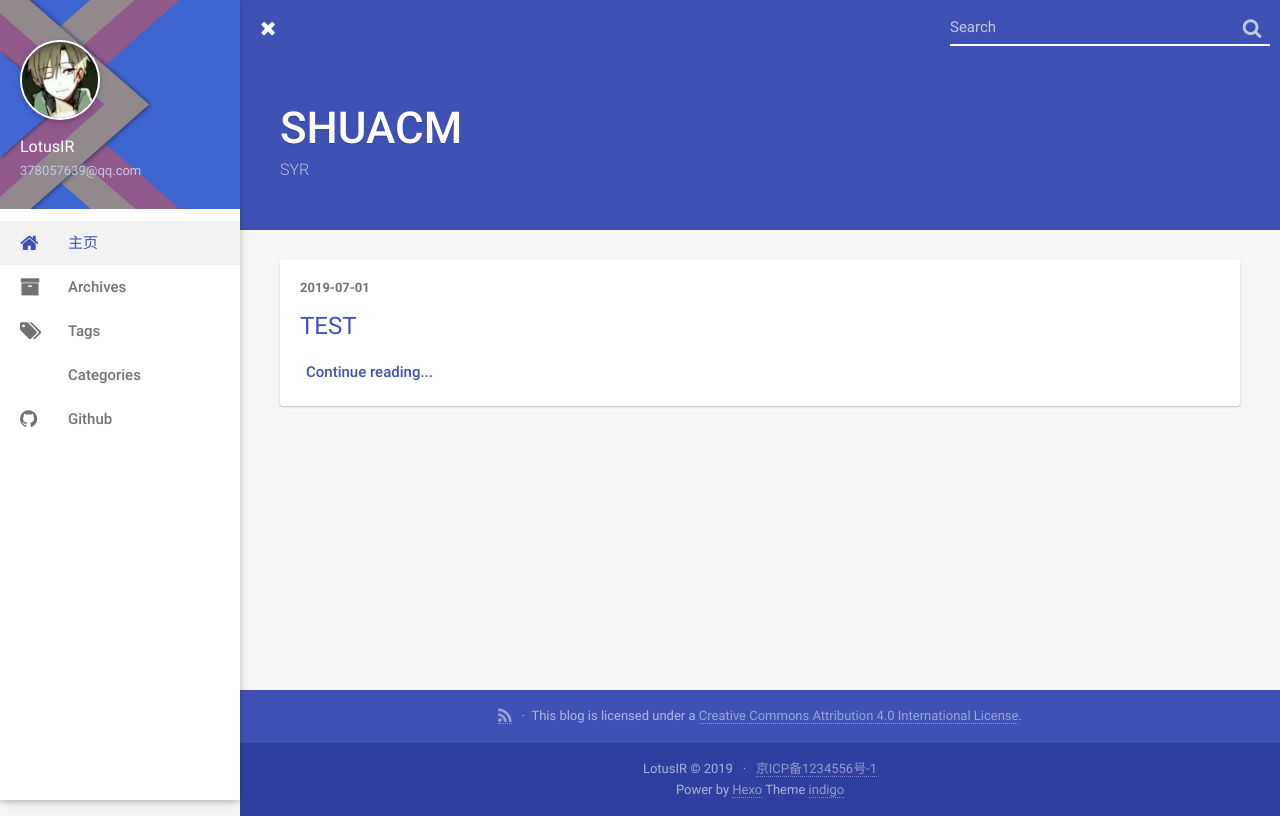
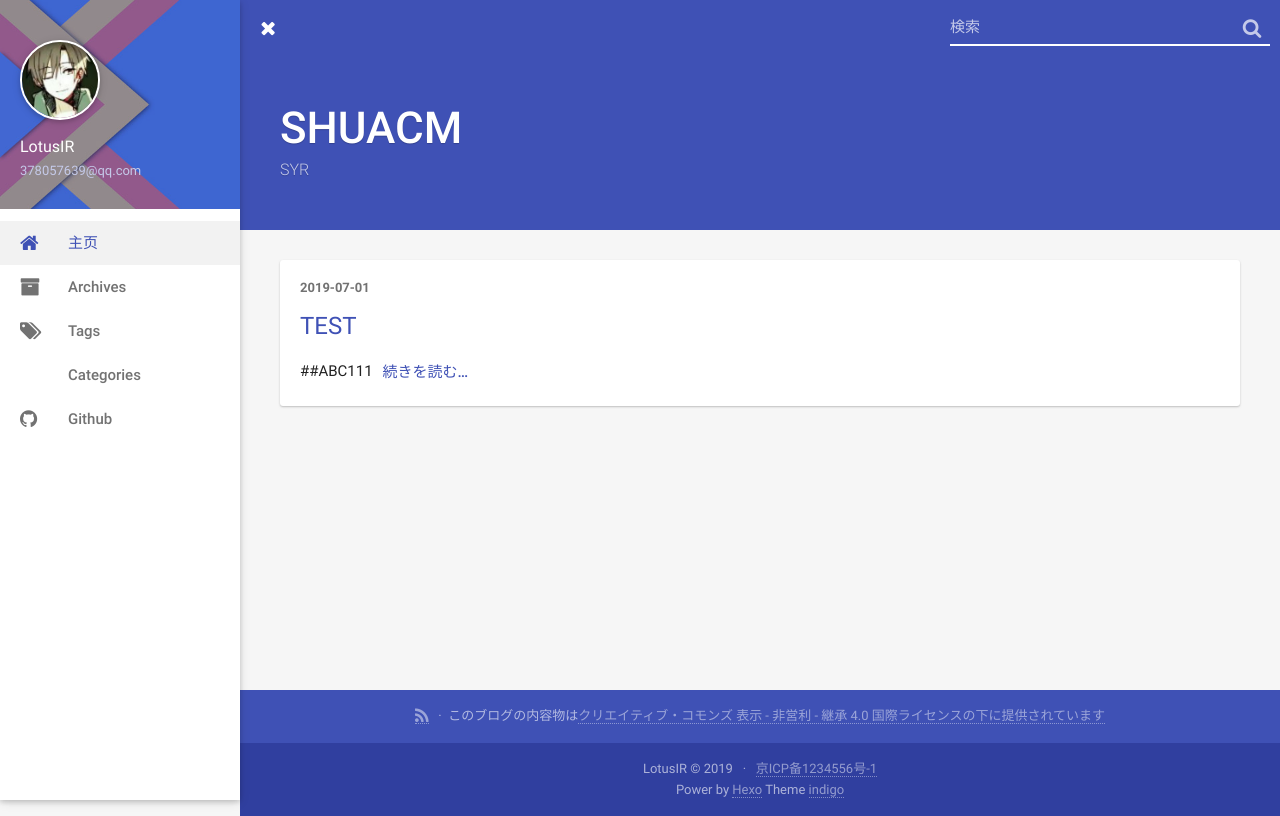
Before and after one commit to LotusIR/LotusIR.github.io, a plain HTML site: page index.html in a window 1280 px wide. Both pictures are taken after a click on the link 1252 px from the left and 28 px from the top of the page. Drawn offline with nearby package versions, Linux system fonts and the light colour scheme; some packages are replaced by stand-ins of ours; no server answers; some icons are missing.

Commit message:
Site updated: 2019-07-01 18:42:01

```diff
--- a/content.json
+++ b/content.json
@@ -1 +1 @@
-[{"title":"TEST","date":"2019-07-01T10:33:11.000Z","path":"2019/07/01/TEST/","text":"","tags":[]}]
+[{"title":"TEST","date":"2019-07-01T10:33:11.000Z","path":"2019/07/01/TEST/","text":"##ABC111","tags":[]}]
--- a/index.html
+++ b/index.html
@@ -118,7 +118,7 @@
             <a href="javascript:;" class="header-icon waves-effect waves-circle waves-light" id="back">
                 <i class="icon icon-lg icon-chevron-left"></i>
             </a>
-            <input type="text" id="key" class="search-input" autocomplete="off" placeholder="Search">
+            <input type="text" id="key" class="search-input" autocomplete="off" placeholder="検索">
             <a href="javascript:;" class="header-icon waves-effect waves-circle waves-light" id="search">
                 <i class="icon icon-lg icon-search"></i>
             </a>
@@ -174,11 +174,12 @@
     <div class="post-content" id="post-content" itemprop="postContent">
 
 
+        ##ABC111
 
 
 
         <a href="/2019/07/01/TEST/" class="post-more waves-effect waves-button">
-            Continue reading...
+            続きを読む…
         </a>
     </div>
 
@@ -200,7 +201,7 @@
 
                 <span><a href="/atom.xml" target="_blank" class="rss" title="rss"><i class="icon icon-lg icon-rss"></i></a></span>
 
-            <span>This blog is licensed under a <a rel="license" href="https://creativecommons.org/licenses/by/4.0/">Creative Commons Attribution 4.0 International License</a>.</span>
+            <span>このブログの内容物は<a rel="license" href="https://creativecommons.org/licenses/by-nc-sa/4.0/deed.ja">クリエイティブ・コモンズ 表示 - 非営利 - 継承 4.0 国際ライセンスの下に提供されています</a></span>
         </p>
     </div>
     <div class="bottom">
```
Also changed, not shown: archives/2019/07/index.html (+2 -2 lines), archives/2019/index.html (+2 -2 lines), archives/index.html (+2 -2 lines), atom.xml (+10 -2 lines).
